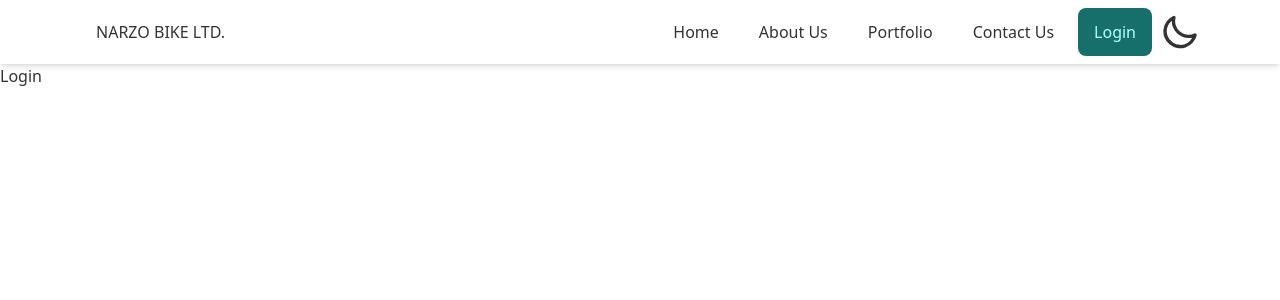
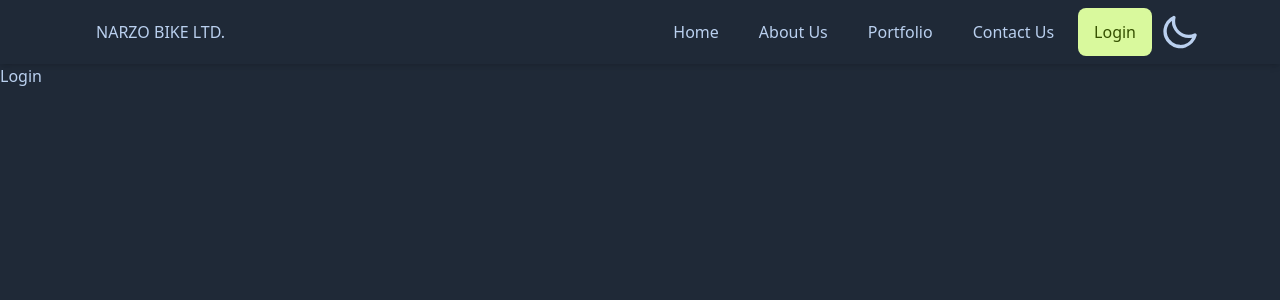
Before and after one commit to rezaun/narzobike, a React (Create React App) app: page /login in a window 1280 px wide. Shown: the top 300 px of the page. Built offline with nearby package versions, Linux system fonts and the light colour scheme.

Commit message:
dark light theme prblem solved

```diff
--- a/src/components/Navbar.js
+++ b/src/components/Navbar.js
@@ -4,7 +4,7 @@ import { NavLink } from 'react-router-dom';
 const Navbar = ({ children }) => {
     const [dark, setDark] = useState(false);
     return (
-        <div className="drawer drawer-end">
+        <div className="drawer drawer-end"  data-theme={dark ? 'light' : 'dark'}>
             <input id="my-drawer-3" type="checkbox" className="drawer-toggle" />
             <div className="drawer-content flex flex-col">
 
```
